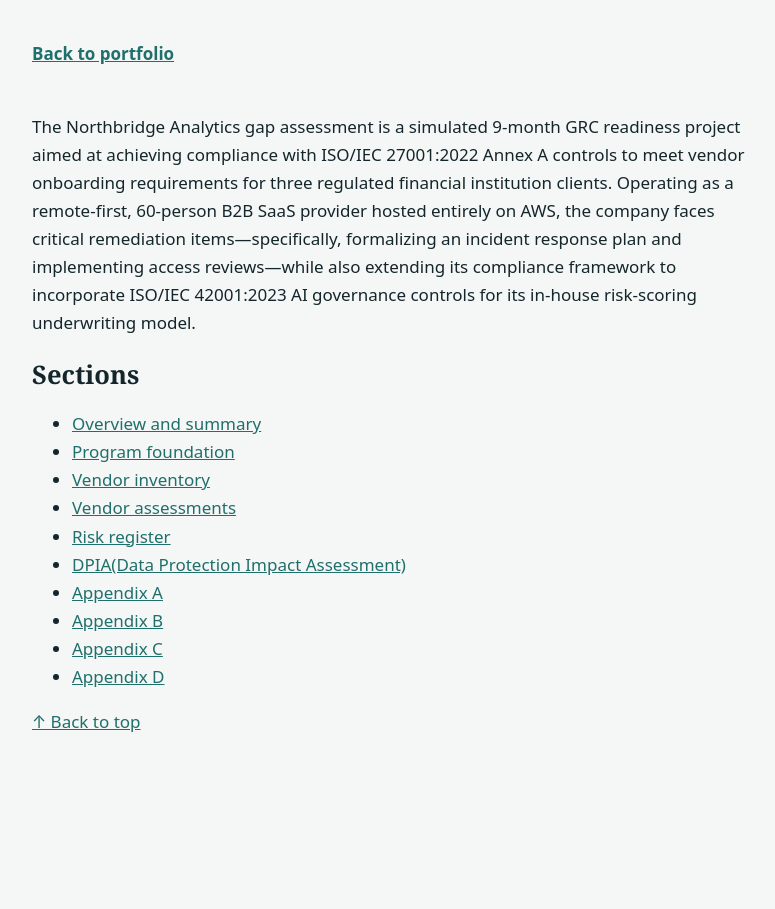
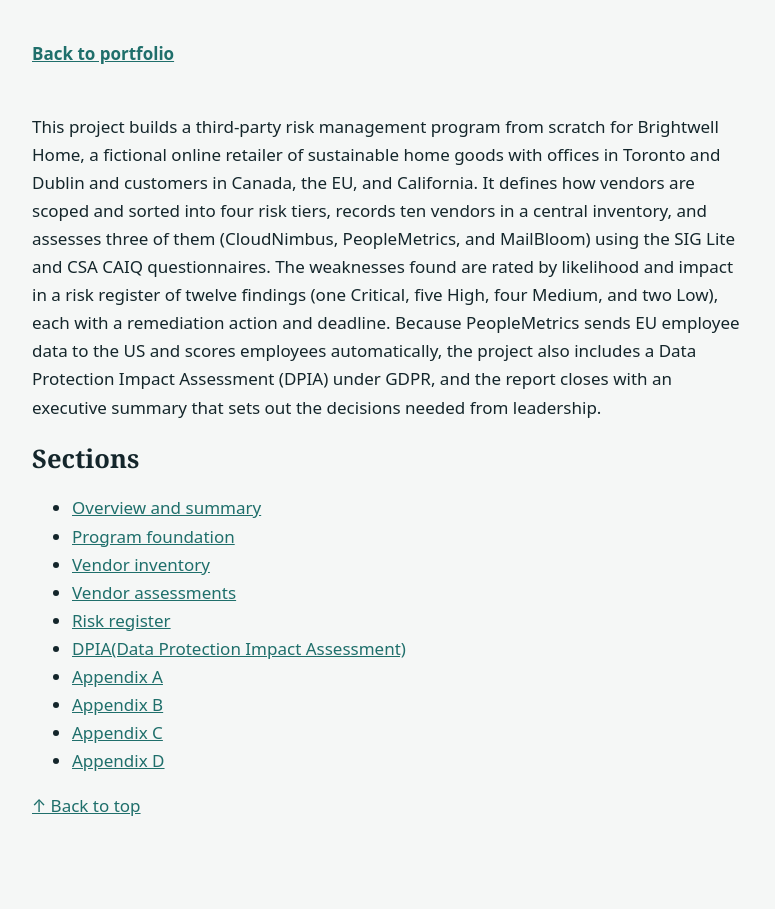
Before and after one commit to krens22/GRC-project-portfolio, a Jekyll site: the page built from Impact_assessments/DPIA/index.md, in a window 1280 px wide. Shown: the whole page, without its empty margins (250-1025 px from the left). Built offline with Jekyll 4.4.1, drawn with Linux system fonts in a browser that asks for light colours.

Commit message:
Update index.md

```diff
--- a/Impact_assessments/DPIA/index.md
+++ b/Impact_assessments/DPIA/index.md
@@ -2,7 +2,7 @@
 title: DPIA(Data Protection Impact Assessment)
 ---
 
-The Northbridge Analytics gap assessment is a simulated 9-month GRC readiness project aimed at achieving compliance with ISO/IEC 27001:2022 Annex A controls to meet vendor onboarding requirements for three regulated financial institution clients. Operating as a remote-first, 60-person B2B SaaS provider hosted entirely on AWS, the company faces critical remediation items—specifically, formalizing an incident response plan and implementing access reviews—while also extending its compliance framework to incorporate ISO/IEC 42001:2023 AI governance controls for its in-house risk-scoring underwriting model.
+This project builds a third-party risk management program from scratch for Brightwell Home, a fictional online retailer of sustainable home goods with offices in Toronto and Dublin and customers in Canada, the EU, and California. It defines how vendors are scoped and sorted into four risk tiers, records ten vendors in a central inventory, and assesses three of them (CloudNimbus, PeopleMetrics, and MailBloom) using the SIG Lite and CSA CAIQ questionnaires. The weaknesses found are rated by likelihood and impact in a risk register of twelve findings (one Critical, five High, four Medium, and two Low), each with a remediation action and deadline. Because PeopleMetrics sends EU employee data to the US and scores employees automatically, the project also includes a Data Protection Impact Assessment (DPIA) under GDPR, and the report closes with an executive summary that sets out the decisions needed from leadership.
 
 
 ## Sections
```
